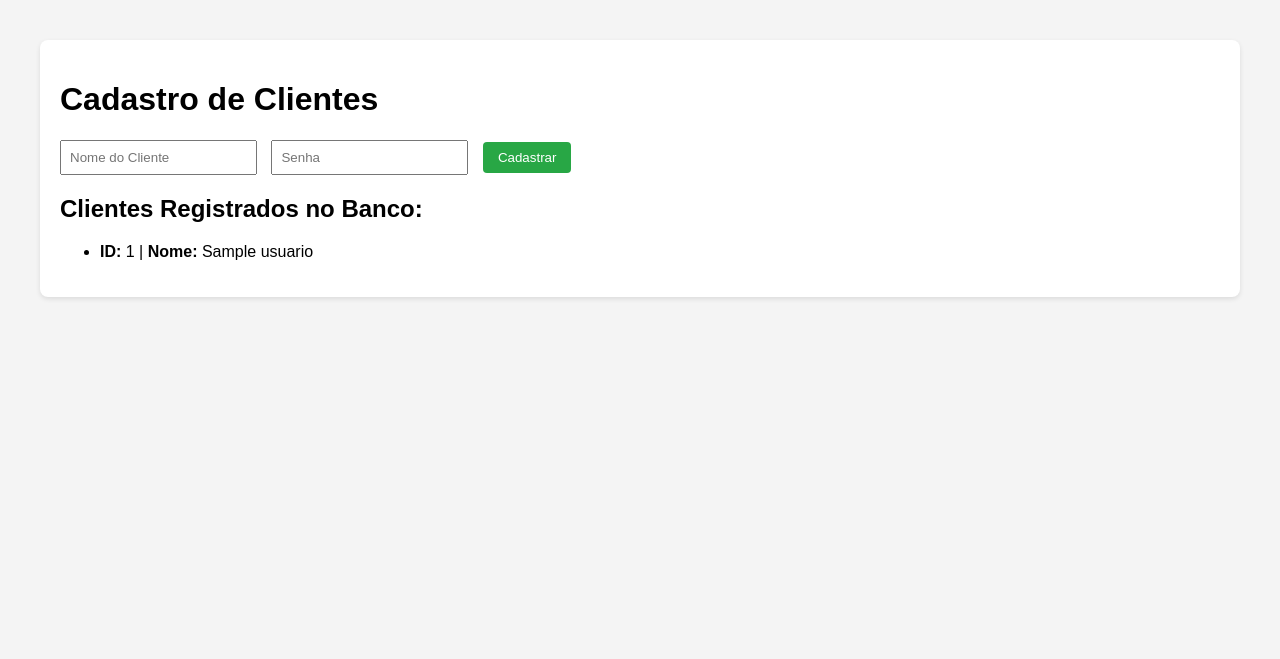
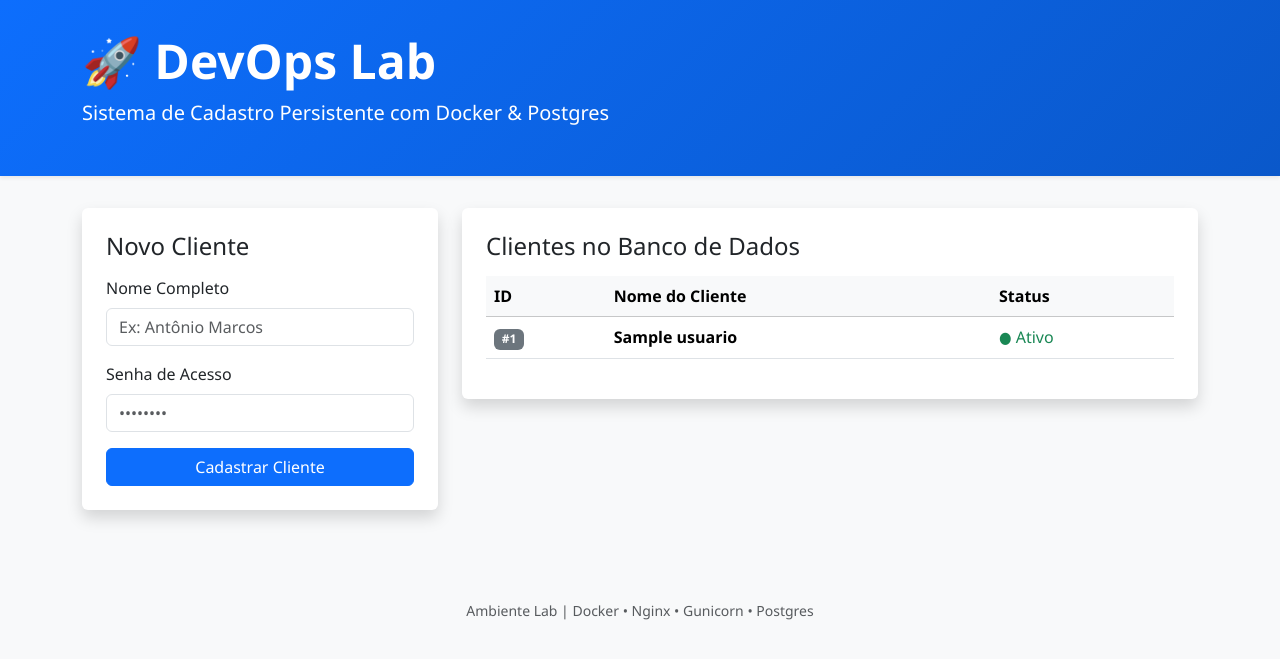
Before and after one commit to Saguicangaceiro/docker-persistente-lab, a Flask app: page / in a window 1280 px wide. Shown: the top 659 px of the page. Run offline with Flask 3, Linux system fonts and the light colour scheme; tables that the repository leaves empty hold one stand-in row (values such as "Sample post"); some libraries are stand-ins or nearby versions.

Commit message:
Atualização do projeto 3.0

```diff
--- a/app.py
+++ b/app.py
@@ -4,8 +4,7 @@ from flask_sqlalchemy import SQLAlchemy
 
 app = Flask(__name__)
 
-# O DevOps injeta esta variável via Docker Compose
-# Caso não exista, usa o padrão local para desenvolvimento
+# Configuração via Variável de Ambiente (Prática DevOps)
 db_url = os.getenv("DATABASE_URL", "postgresql://admin:senha123@db:5432/clientes_db")
 app.config['SQLALCHEMY_DATABASE_URI'] = db_url
 app.config['SQLALCHEMY_TRACK_MODIFICATIONS'] = False
@@ -17,6 +16,7 @@ class Usuario(db.Model):
     nome = db.Column(db.String(80), nullable=False)
     senha = db.Column(db.String(80), nullable=False)
 
+# Garantir criação das tabelas
 with app.app_context():
     db.create_all()
 
@@ -32,5 +32,5 @@ def index():
     return render_template('index.html', usuarios=usuarios)
 
 if __name__ == '__main__':
-    # Em produção, o Gunicorn ignora este bloco e usa a sua própria configuração
+    # O Gunicorn usará o objeto 'app' no docker-compose
     app.run(host='0.0.0.0', port=5000)
--- a/templates/index.html
+++ b/templates/index.html
@@ -2,31 +2,77 @@
 <html lang="pt-br">
 <head>
     <meta charset="UTF-8">
-    <title>Registro de Clientes - Teste DevOps</title>
+    <meta name="viewport" content="width=device-width, initial-scale=1.0">
+    <title>DevOps Lab | Registro de Clientes</title>
+    <link href="https://cdn.jsdelivr.net/npm/bootstrap@180.0.1/dist/css/bootstrap.min.css" rel="stylesheet">
     <style>
-        body { font-family: sans-serif; margin: 40px; background-color: #f4f4f4; }
-        .container { background: white; padding: 20px; border-radius: 8px; box-shadow: 0 2px 5px rgba(0,0,0,0.1); }
-        form { margin-bottom: 20px; }
-        input { padding: 8px; margin-right: 10px; }
-        button { padding: 8px 15px; cursor: pointer; background: #28a745; color: white; border: none; border-radius: 4px; }
-        li { margin-bottom: 5px; }
+        body { background-color: #f8f9fa; font-family: 'Segoe UI', Tahoma, Geneva, Verdana, sans-serif; }
+        .card { border: none; box-shadow: 0 0.5rem 1rem rgba(0, 0, 0, 0.15); }
+        .header-bg { background: linear-gradient(135deg, #0d6efd 0%, #0a58ca 100%); color: white; padding: 2rem 0; margin-bottom: 2rem; }
     </style>
 </head>
 <body>
+
+<div class="header-bg shadow-sm">
     <div class="container">
-        <h1>Cadastro de Clientes</h1>
-        <form method="POST">
-            <input type="text" name="nome" placeholder="Nome do Cliente" required>
-            <input type="password" name="senha" placeholder="Senha" required>
-            <button type="submit">Cadastrar</button>
-        </form>
+        <h1 class="display-5 fw-bold">🚀 DevOps Lab</h1>
+        <p class="lead">Sistema de Cadastro Persistente com Docker & Postgres</p>
+    </div>
+</div>
 
-        <h2>Clientes Registrados no Banco:</h2>
-        <ul>
-            {% for usuario in usuarios %}
-                <li><strong>ID:</strong> {{ usuario.id }} | <strong>Nome:</strong> {{ usuario.nome }}</li>
-            {% endfor %}
-        </ul>
+<div class="container">
+    <div class="row">
+        <div class="col-lg-4 mb-4">
+            <div class="card p-4">
+                <h4 class="mb-3">Novo Cliente</h4>
+                <form method="POST">
+                    <div class="mb-3">
+                        <label class="form-label">Nome Completo</label>
+                        <input type="text" name="nome" class="form-control" placeholder="Ex: Antônio Marcos" required>
+                    </div>
+                    <div class="mb-3">
+                        <label class="form-label">Senha de Acesso</label>
+                        <input type="password" name="senha" class="form-control" placeholder="••••••••" required>
+                    </div>
+                    <button type="submit" class="btn btn-primary w-100">Cadastrar Cliente</button>
+                </form>
+            </div>
+        </div>
+
+        <div class="col-lg-8">
+            <div class="card p-4">
+                <h4 class="mb-3">Clientes no Banco de Dados</h4>
+                <div class="table-responsive">
+                    <table class="table table-hover">
+                        <thead class="table-light">
+                            <tr>
+                                <th>ID</th>
+                                <th>Nome do Cliente</th>
+                                <th>Status</th>
+                            </tr>
+                        </thead>
+                        <tbody>
+                            {% for usuario in usuarios %}
+                            <tr>
+                                <td><span class="badge bg-secondary">#{{ usuario.id }}</span></td>
+                                <td class="fw-bold">{{ usuario.nome }}</td>
+                                <td><span class="text-success">● Ativo</span></td>
+                            </tr>
+                            {% endfor %}
+                        </tbody>
+                    </table>
+                    {% if not usuarios %}
+                    <div class="alert alert-info text-center">Nenhum cliente registrado no momento.</div>
+                    {% endif %}
+                </div>
+            </div>
+        </div>
     </div>
+</div>
+
+<footer class="text-center mt-5 py-3 text-muted">
+    <small>Ambiente Lab | Docker • Nginx • Gunicorn • Postgres</small>
+</footer>
+
 </body>
 </html>
```
Also changed, not shown: docker-compose.yml (+3 -11 lines), 1 other file.
